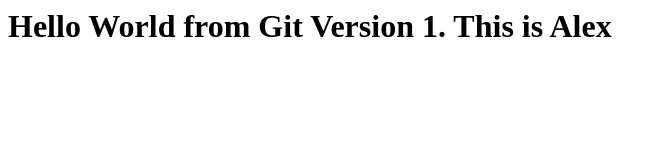
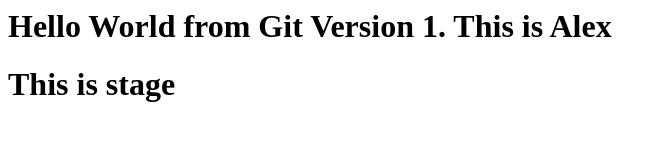
Before and after one commit to alexxavier84/AzureDemoA, a plain HTML site: page Index.html in a window 1280 px wide. Shown: the whole page, without its empty margins (0-667 px from the left). Drawn offline with Linux system fonts and the light colour scheme.

Commit message:
Update Index.html

```diff
--- a/Index.html
+++ b/Index.html
@@ -4,5 +4,6 @@
     </head>
     <body>
         <H1>Hello World from Git Version 1. This is Alex</H1>
+        <H1>This is stage</H1>
     </body>
 </html>
```
